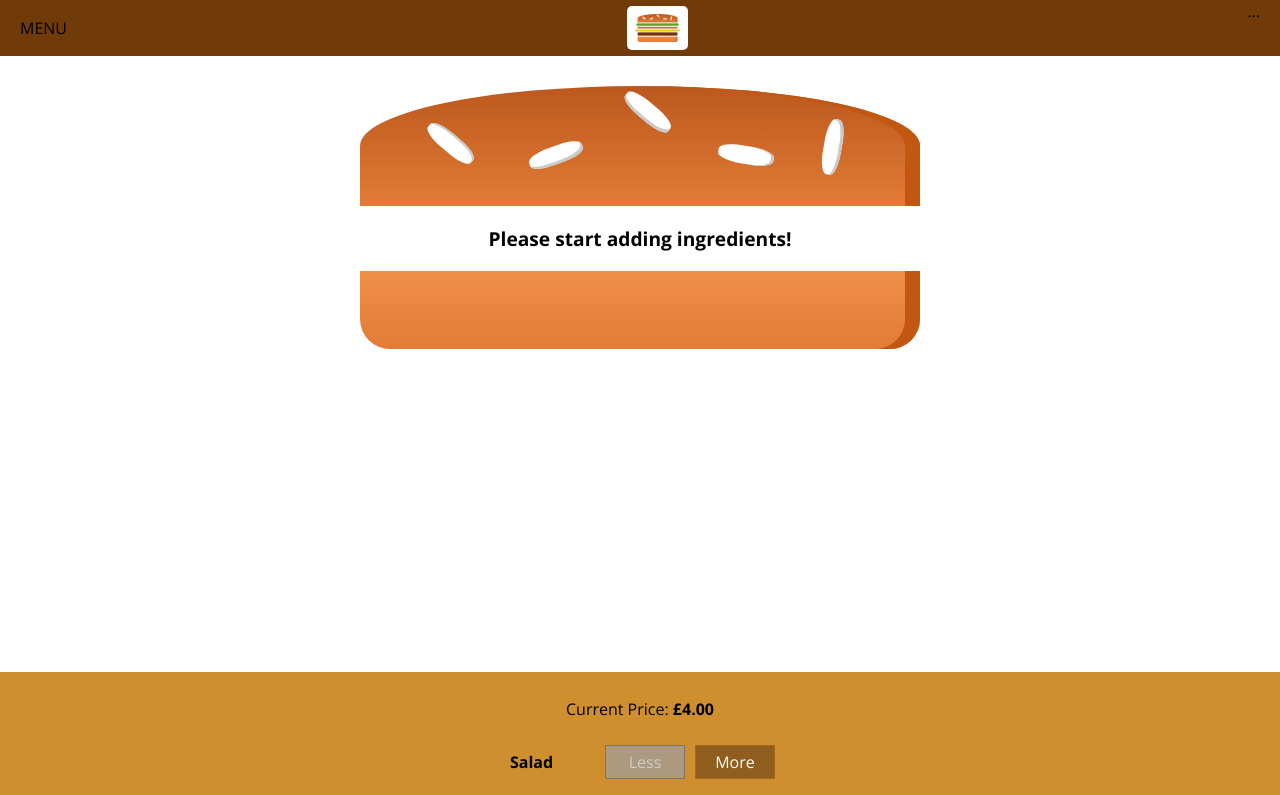
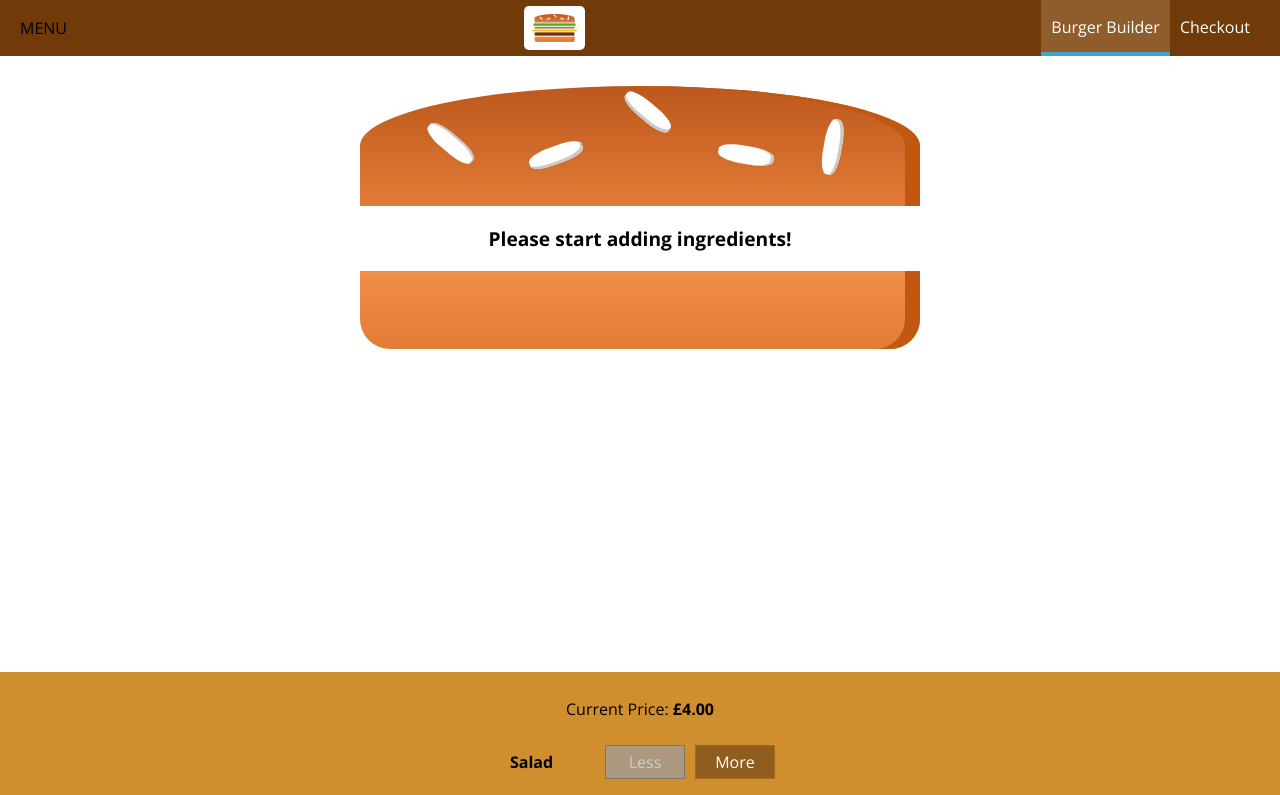
Before and after one commit to charlescampbell/burger-builder, a React (Create React App) app: page / in a window 1280 px wide. Shown: the top 795 px of the page. Built offline with nearby package versions, Linux system fonts and the light colour scheme.

Commit message:
Completed lecture 174

```diff
--- /dev/null
+++ b/src/components/Navigation/NavigationItems/NavigationItem/NavigationItem.js
@@ -0,0 +1,13 @@
+import React from 'react';
+
+import classes from './NavigationItem.module.css';
+
+const navigationItem = ( props ) => (
+  <li className = { classes.NavigationItem }>
+    <a
+      href = { props.link }
+      className = { props.active ? classes.active : null }>{ props.children }</a>
+  </li>
+);
+
+export default navigationItem;
--- /dev/null
+++ b/src/components/Navigation/NavigationItems/NavigationItem/NavigationItem.module.css
@@ -0,0 +1,25 @@
+.NavigationItem {
+  margin: 0;
+  box-sizing: border-box;
+  display: flex;
+  height: 100%;
+  align-items: center;
+}
+
+.NavigationItem a {
+  color: white;
+  text-decoration: none;
+  height: 100%;
+  padding: 16px 10px;
+  border-bottom: 4px solid transparent;
+  box-sizing: border-box;
+  display: block;
+}
+
+.NavigationItem a:hover,
+.NavigationItem a:active,
+.NavigationItem a.active {
+  background-color: #8f5c2c;
+  border-bottom: 4px solid #40A4c8;
+  color: white;
+}
--- /dev/null
+++ b/src/components/Navigation/NavigationItems/NavigationItems.js
@@ -0,0 +1,13 @@
+import React from 'react';
+
+import classes from './NavigationItems.module.css';
+import NavigationItem from './NavigationItem/NavigationItem';
+
+const navigationItems = () => (
+	<ul className={ classes.NavigationItems }>
+		<NavigationItem link="/" active>Burger Builder</NavigationItem>
+		<NavigationItem link="/">Checkout</NavigationItem>
+	</ul>
+);
+
+export default navigationItems;
--- /dev/null
+++ b/src/components/Navigation/NavigationItems/NavigationItems.module.css
@@ -0,0 +1,8 @@
+.NavigationItems {
+  margin: 0;
+  padding: 0;
+  list-style: none;
+  display: flex;
+  align-items: center;
+  height: 100%;
+}
--- a/src/components/Navigation/Toolbar/Toolbar.js
+++ b/src/components/Navigation/Toolbar/Toolbar.js
@@ -2,13 +2,14 @@
 
 import classes from './Toolbar.module.css'
 import Logo from '../../Logo/Logo'
+import NavigationItems from '../NavigationItems/NavigationItems'
 
 const toolbar = ( props ) => (
   <header className = { classes.Toolbar }>
     <div>MENU</div>
     <Logo />
     <nav>
-      ...
+      <NavigationItems />
     </nav>
   </header>
 );
```
